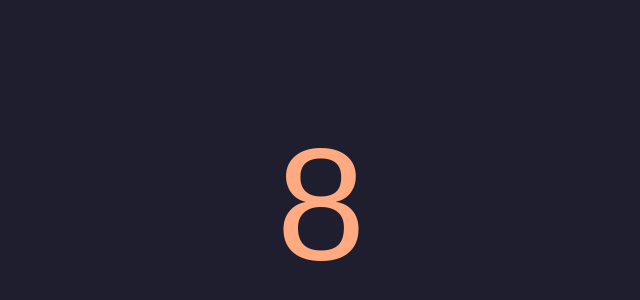
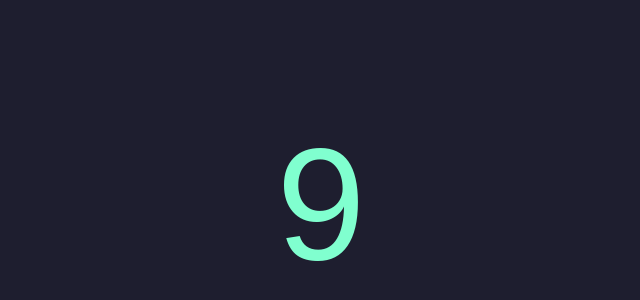
Before and after one commit to Horgix/payfit-demo-kargo, a plain HTML site: page index.html in a window 1280 px wide. Shown: the part 196-496 px from the top of the page, without its empty margins (319-959 px from the left). Drawn offline with Linux system fonts and the light colour scheme.

Commit message:
feat: bump from v8 to v9

```diff
--- a/index.html
+++ b/index.html
@@ -24,7 +24,7 @@
 </head>
 <body>
     <!-- Change only this number to trigger a new release -->
-    <div id="number" class="number">8</div>
+    <div id="number" class="number">9</div>
 
     <script>
         // Function to generate color based on the number
```
